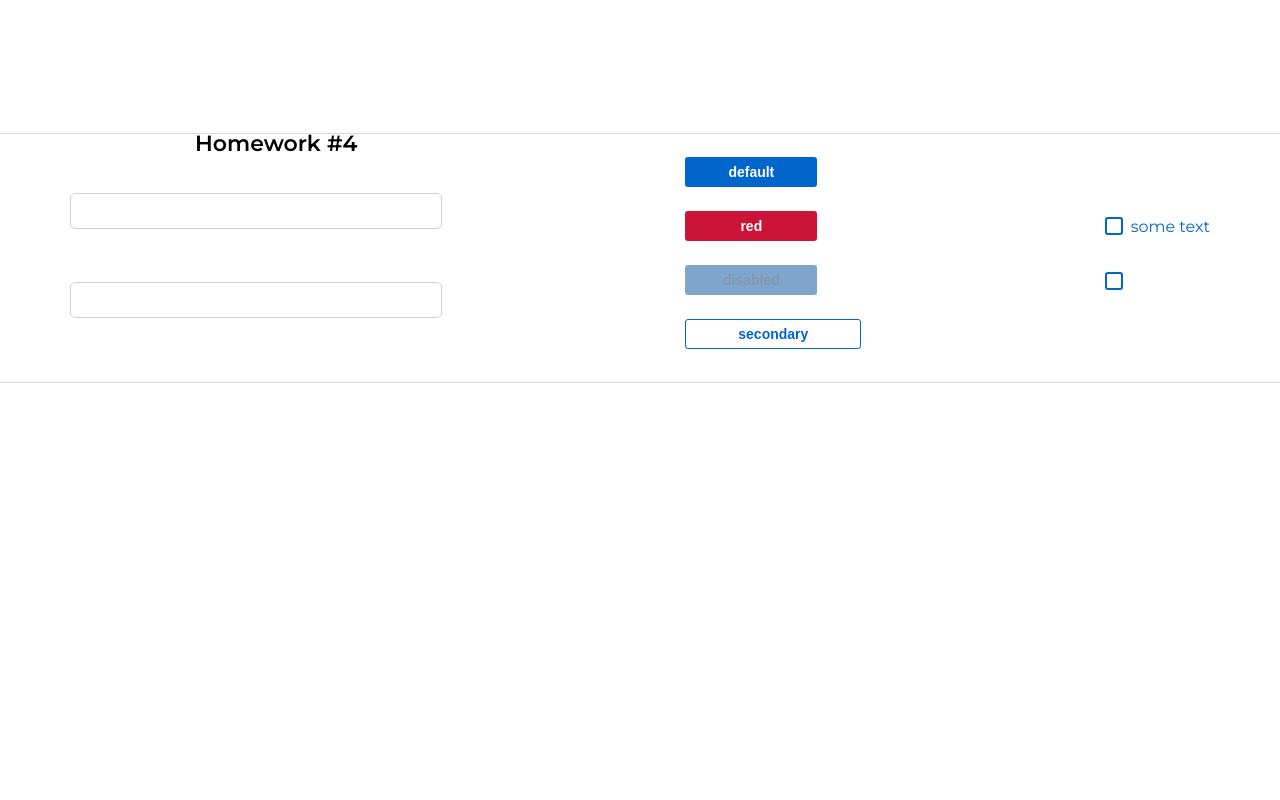
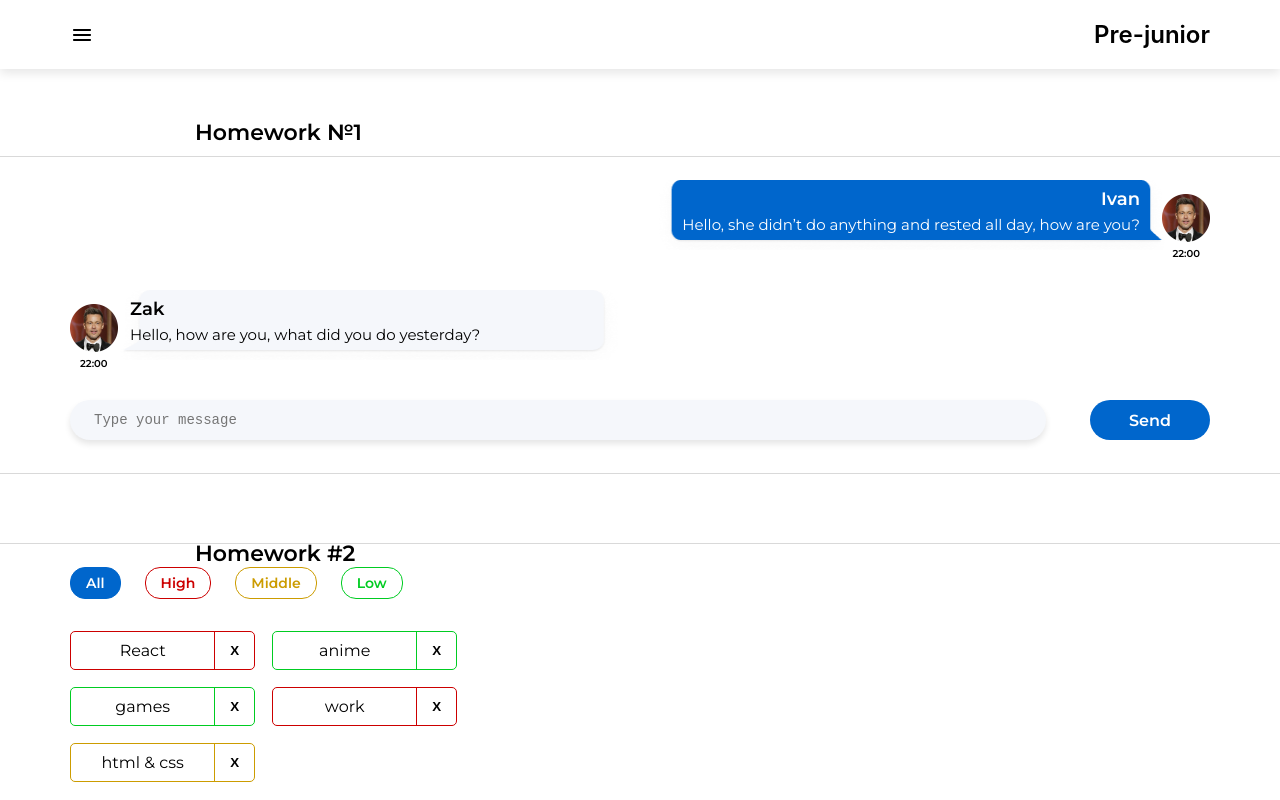
Before and after one commit to Moi-glaza-vezde/homework-sprint2, a React (Create React App) app: page /#/pre-junior in a window 1280 px wide. Shown: the top 800 px of the page. Built offline with nearby package versions, Linux system fonts and the light colour scheme.

Commit message:
done hm5

```diff
--- a/src/s1-main/App.module.css
+++ b/src/s1-main/App.module.css
@@ -1,20 +1,24 @@
 
 .App {
     --header_height: 60px;
-    padding-top: 130px;
+    /*padding-top: 130px;*/
 }
 
 .hw {
     max-width: 1280px;
     margin: 0 auto;
+/*margin-bottom: 50px;*/
     font-family: "Montserrat", serif;
 
-    padding: 0 70px;
+    padding: 0px 70px;
     position: relative;
     /*outline: 1px solid red;*/
 
 }
-
+.container{
+    margin-top: 50px;
+    margin-bottom: 100px;
+}
 .hw:before {
     position: absolute;
     content: "";
@@ -42,7 +46,7 @@
     font-weight: 600;
     /*line-height: 26.82px;*/
     text-align: left;
-
+/*margin-top: 50px;*/
     margin-left: 195px;
 }
 
--- a/src/s1-main/App.tsx
+++ b/src/s1-main/App.tsx
@@ -4,6 +4,7 @@ import HW1 from '../s2-homeworks/hw01/HW1'
 import HW2 from '../s2-homeworks/hw02/HW2';
 import HW3 from '../s2-homeworks/hw03/HW3';
 import HW4 from '../s2-homeworks/hw04/HW4';
+import HW5 from '../s2-homeworks/hw05/HW5';
 
 function App() {
     return (
@@ -12,10 +13,10 @@ function App() {
             {/*раскомментировать по ходу выполнения*/}
             {/*<HW2/>*/}
             {/*<HW3/>*/}
-            <HW4/>
+            {/*<HW4/>*/}
 
             {/*при выполнении дз 5 и более - закомментировать здесь дз 1-4, так как они есть внутри дз 5*/}
-            {/*<HW5/>*/}
+            <HW5/>
         </div>
     )
 }
--- a/src/s2-homeworks/hw01/HW1.tsx
+++ b/src/s2-homeworks/hw01/HW1.tsx
@@ -56,7 +56,7 @@ export const friendMessage0: MessageType = {
 
 const HW1 = () => {
     return (
-        <div id={'hw1'}>
+        <div className={s2.container} id={'hw1'}>
             <div className={s2.hwTitle}>Homework №1</div>
             <div className={s2.hw}>
                 {/*проверка отображения (не менять)*/}
--- a/src/s2-homeworks/hw02/HW2.tsx
+++ b/src/s2-homeworks/hw02/HW2.tsx
@@ -70,7 +70,7 @@ function HW2() {
     }
 
     return (
-        <div id={'hw2'}>
+        <div className={s2.container} id={'hw2'}>
             <div className={s2.hwTitle}>Homework #2</div>
             <div className={s2.hw}>
                 <Affairs
--- a/src/s2-homeworks/hw05/HW5.tsx
+++ b/src/s2-homeworks/hw05/HW5.tsx
@@ -4,8 +4,8 @@ import { Layout } from './layout/Layout'
 import Pages from './Pages'
 
 /*
-* 1 - в файле Pages.tsx дописать роуты на все страницы
-* 2 - в файле Sidebar.tsx дописать className так чтоб вешался класс s.active когда мы уже на соответствующей странице
+* 1 - в файле Pages.tsx дописать роуты на все страницы +
+* 2 - в файле Sidebar.tsx дописать className так чтоб вешался класс s.active когда мы уже на соответствующей странице +
 * 3 - застилизовать хэдэр и сайдбар в соответствии с дизайном
 * */
 
--- a/src/s2-homeworks/hw05/Pages.tsx
+++ b/src/s2-homeworks/hw05/Pages.tsx
@@ -1,5 +1,5 @@
 import React from 'react'
-import { Routes, Route, Navigate } from 'react-router-dom'
+import {Routes, Route, Navigate} from 'react-router-dom'
 import Error404 from './pages/Error404'
 import PreJunior from './pages/PreJunior'
 import Junior from './pages/Junior'
@@ -18,15 +18,16 @@ function Pages() {
             <Routes>
                 {/*роутинг будут писать студенты*/}
                 {/*в начале мы попадаем на страницу '/' и переходим сразу на страницу /pre-junior*/}
-                {/*<Route ...*/}
+                <Route path={'/'} element={<Navigate to={PATH.PRE_JUNIOR}/>}/>
 
                 {/*роуты для /pre-junior, /junior, /junior-plus*/}
-                {/*<Route ...*/}
-                {/*<Route ...*/}
-                {/*<Route ...*/}
+                <Route path={PATH.PRE_JUNIOR} element={<PreJunior/>}/>
+                <Route path={PATH.JUNIOR} element={<Junior/>}/>
+                <Route path={PATH.JUNIOR_PLUS} element={<JuniorPlus/>}/>
+
 
                 {/*роут для несуществующей страницы должен отрисовать <Error404 />*/}
-                {/*<Route ...*/}
+                <Route path={'/*'} element={<Error404/>}/>
             </Routes>
         </div>
     )
--- a/src/s2-homeworks/hw05/header/Header.module.css
+++ b/src/s2-homeworks/hw05/header/Header.module.css
@@ -1,8 +1,20 @@
 .burgerMenuIcon {
+    width: 24px;
+    height: 24px;
 }
 
 .header {
+    padding: 20px 70px 20px 70px;
+    display: flex;
+    justify-content: space-between;
+    align-items: center;
+    box-shadow: 0 4px 10px rgba(0, 0, 0, 0.1);
+
 }
 
 .header h1 {
+    font-weight: 600;
+    font-size: 24px;
+
+
 }
--- a/src/s2-homeworks/hw05/layout/Layout.tsx
+++ b/src/s2-homeworks/hw05/layout/Layout.tsx
@@ -18,8 +18,9 @@ export const Layout: FC<PropsType> = ({ children }) => {
 
     return (
         <>
+            <Header handleOpen={handleOpen} />
+
             <Sidebar open={open} handleClose={handleClose} />
-            <Header handleOpen={handleOpen} />
             <div>
                 {/*страницы*/}
                 {children}
--- a/src/s2-homeworks/hw05/sidebar/Sidebar.module.css
+++ b/src/s2-homeworks/hw05/sidebar/Sidebar.module.css
@@ -1,24 +1,67 @@
 .sidebar {
+    position: absolute;
+    padding-top: 60px;
+    padding-left: 70px;
+    width: 317px;
+    height: 100vh;
+    /*outline: 1px solid red;*/
+    background-color: #ffffff;
+    z-index: 3;
+    transform: translateX(-100%);
+    top: 0;
+    left: -316px;
 }
 
 .sidebar.open {
+    transform: translateX(100%);
+
 }
 
 .background {
+    position: absolute;
+    top:0;
+    background-color: rgba(0, 0, 0, 0.3);
+    width: 100vw;
+    height: 100vh;
+    z-index: 2;
 }
 
 .nav {
+    display: flex;
+    flex-direction: column;
+    gap: 45px;
 }
 
 .nav a {
+
+    font-weight: 600;
+    font-size: 22px;
+    text-decoration: none;
+    color: black;
+
 }
 
 .nav a:hover {
+    color: #58ACFF;
+
 }
 
 .nav a.active {
+    color: #0059B2;
+    text-decoration: underline;
+
+
 }
+
 .close {
+    position: absolute;
+    text-align: right;
+    border: 0;
+    box-sizing: border-box;
+    background-color: transparent;
+    top: 16px;
+    right: 24px;
+    cursor: pointer;
 }
 
 .close img {
--- a/src/s2-homeworks/hw05/sidebar/Sidebar.tsx
+++ b/src/s2-homeworks/hw05/sidebar/Sidebar.tsx
@@ -31,7 +31,7 @@ export const Sidebar: FC<PropsType> = ({open, handleClose}) => {
                         id={'hw5-pre-junior-link'}
                         to={PATH.PRE_JUNIOR}
                         onClick={handleClose}
-                        // className={...} // делает студент
+                        className={({isActive}) => isActive ? s.active : ''} // делает студент
                     >
                         Pre-junior
                     </NavLink>
@@ -39,7 +39,7 @@ export const Sidebar: FC<PropsType> = ({open, handleClose}) => {
                         id={'hw5-junior-link'}
                         to={PATH.JUNIOR}
                         onClick={handleClose}
-                        // className={...} // делает студент
+                        className={({isActive}) => isActive ? s.active : ''} // делает студент
                     >
                         Junior
                     </NavLink>
@@ -47,7 +47,7 @@ export const Sidebar: FC<PropsType> = ({open, handleClose}) => {
                         id={'hw5-junior-plus-link'}
                         to={PATH.JUNIOR_PLUS}
                         onClick={handleClose}
-                        // className={...} // делает студент
+                        className={({isActive}) => isActive ? s.active : ''} // делает студент
                     >
                         Junior Plus
                     </NavLink>
```
